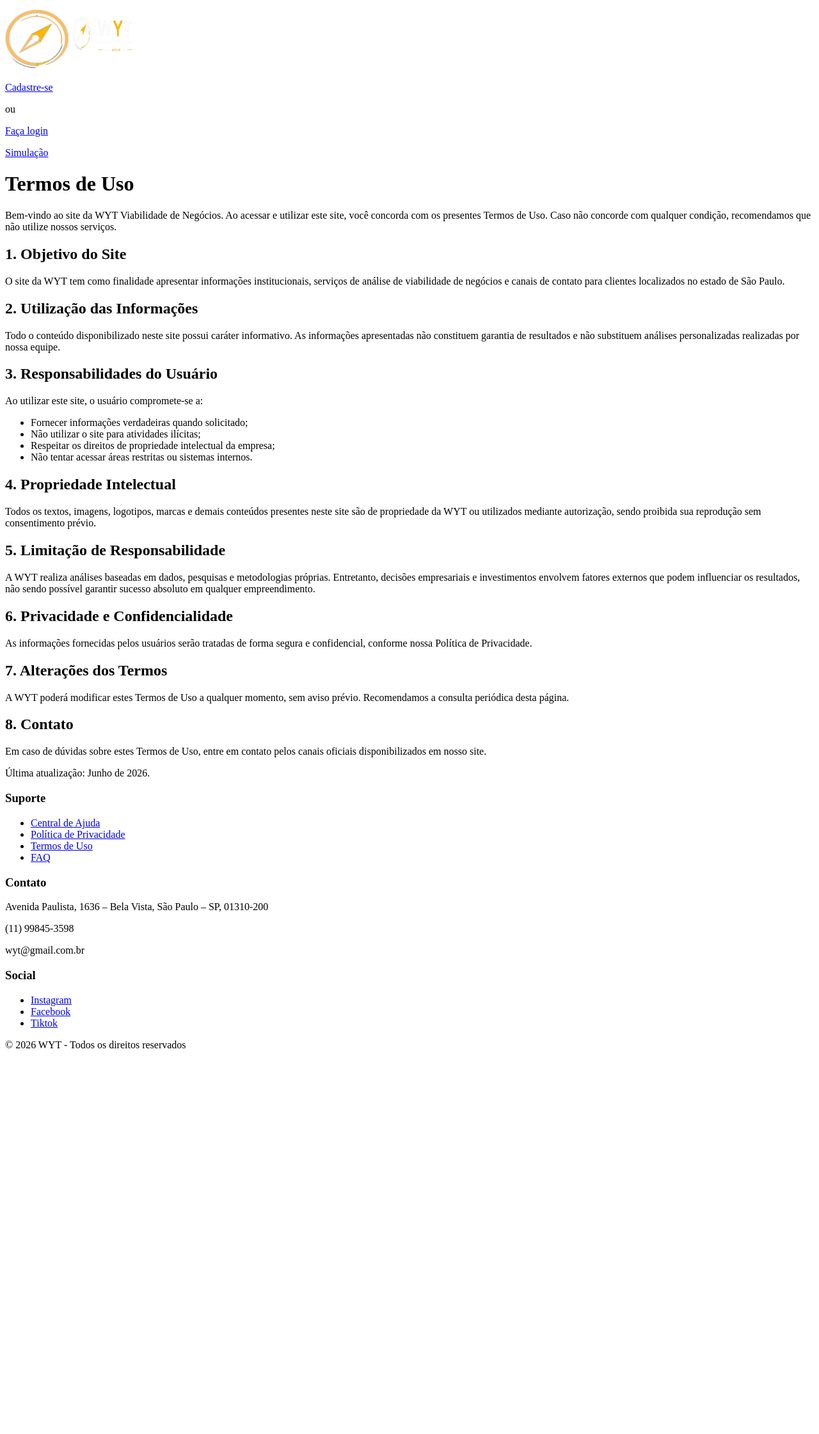
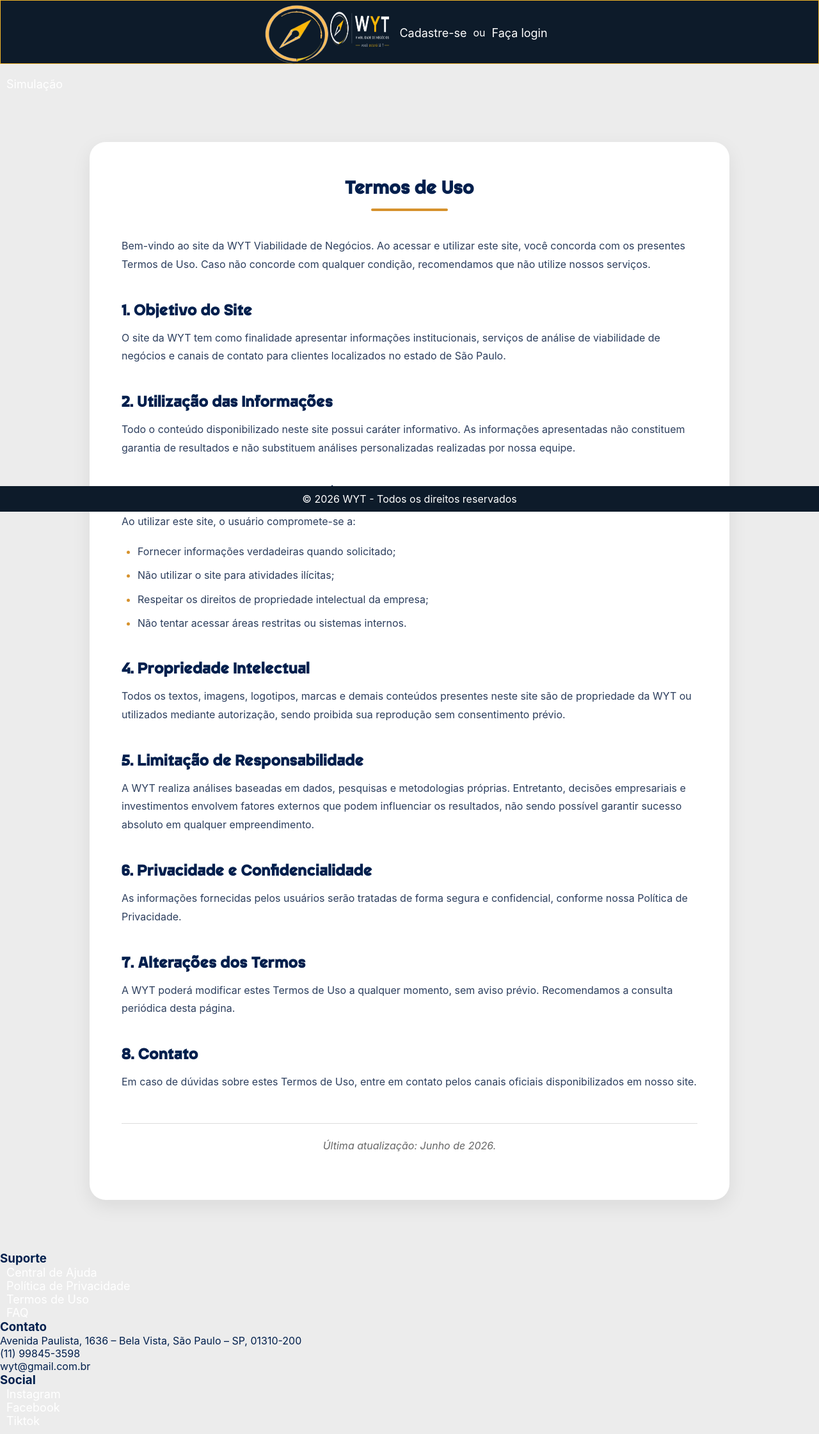
Before and after one commit to Vtr-Cardoso69/Viabilidade-WYT, a PHP site: page /viabilidade-wyt/rodape/termos.php in a window 1280 px wide. Shown: the whole page at 64% size. Before the commit the page ends 1639 px from the top, so only its background shows below. Run offline with PHP 8.4, Linux system fonts and the light colour scheme.

Commit message:
inicio da estilização da pag termos

```diff
--- /dev/null
+++ b/CSS/termos.css
@@ -0,0 +1,154 @@
+  @font-face {
+    font-family: "Neogen";
+    src: url("font/Neogen-Black.ttf");
+  }
+
+*{
+    margin: 0;
+    padding: 0;
+    box-sizing: border-box;
+}
+
+
+a {
+    width: 4%;
+    padding: 10px;
+
+
+    color: #ffffff;
+    font-size: 18px;
+    cursor: pointer;
+    text-align: center;
+    text-decoration: none;
+}
+
+footer{
+    background-color: #0d1b2a;
+    color: #ffffff;
+    text-align: center;
+    padding: 10px;
+    position: fixed;
+    bottom: 0;
+    width: 100%;
+}
+
+header{
+    display: flex;
+    justify-content: center;
+    align-items: center;
+
+}
+
+.nav1{
+    height: 100px;
+
+    background: #0d1b2a;
+
+    align-items: center;
+
+    padding: 0 40px;
+
+    border: #f0b429 1px solid;
+
+    color: white;
+}
+
+ .nav1 p a{
+    text-decoration: none;
+    color: white;
+
+
+      transition: all 0.3s ease;
+    }
+
+.nav1 p:hover a:hover {
+
+color: rgb(255, 255, 255);
+      border-bottom: 2px solid #f0b429;
+
+    transition: 0.3s;
+
+  }
+
+
+.logo{
+    width: 220px;
+    height: 100px;
+    align-items: center;
+    margin-right: 45%;
+    margin-left: auto;
+
+}
+
+body{
+    background: #ececec;
+    font-family: "Inter", sans-serif;
+    color: #001f4d;
+    margin: 0;
+    padding: 0;
+}
+
+.termos{
+    max-width: 1000px;
+    margin: 80px auto;
+    padding: 50px;
+    background: #fff;
+    border-radius: 25px;
+    box-shadow: 0 10px 30px rgba(0,0,0,.08);
+}
+
+.termos h1{
+    font-family: "Neogen", serif;
+    font-size: 1.8rem;
+    color: #001f4d;
+    text-align: center;
+    margin-bottom: 40px;
+    position: relative;
+}
+
+.termos h1::after{
+    content: "";
+    display: block;
+    width: 120px;
+    height: 4px;
+    background: #d6922d;
+    margin: 15px auto 0;
+    border-radius: 10px;
+}
+
+.termos h2{
+    font-family: "Neogen", serif;
+    color: #001f4d;
+    margin-top: 40px;
+    margin-bottom: 15px;
+}
+
+.termos p{
+    line-height: 1.8;
+    color: #2c3e5d;
+    margin-bottom: 20px;
+}
+
+.termos ul{
+    margin: 20px 0;
+    padding-left: 25px;
+}
+
+.termos li{
+    margin-bottom: 12px;
+    line-height: 1.6;
+    color: #2c3e5d;
+}
+
+.termos li::marker{
+    color: #d6922d;
+}
+
+.termos p:last-child{
+    text-align: center;
+    font-style: italic;
+    color: #666;
+    margin-top: 50px;
+    border-top: 1px solid #ddd;
+    padding-top: 20px;
+}
--- a/rodape/termos.php
+++ b/rodape/termos.php
@@ -3,11 +3,13 @@
 <head>
     <meta charset="UTF-8">
     <title>Termos de Uso - WYT</title>
+     <link rel="stylesheet" href="../CSS/termos.css">
 </head>
 <body>
+    <nav class="nav1">
    <header>
-        <img width="100" height="100" src="img/bussola.png" alt="Bússola">
-        <img width="100" height="100" src="img/logo.png" alt="Logo">
+        <img width="100" height="100" src="../img/bussola.png" alt="Bússola">
+        <img width="100" height="100" src="../img/logo.png" alt="Logo">
         <?php
     if (isset($_SESSION['empresa_id'])) {
         echo "<p><a href='Pages/perfilUsuarios.php?id=" . $_SESSION['empresa_id'] . "'>Bem-vindo(a), " . $_SESSION['nome'] . "!</a></p>";
@@ -17,7 +19,7 @@
 
     ?>
     </header>
-
+    </nav>
     <nav>
             <a href="#"></a>
             <a href="#"></a>
@@ -36,7 +38,10 @@ if (isset($_SESSION['empresa_id'])) {
     }
 }
 ?>
+
+<section class="termos">
     <h1>Termos de Uso</h1>
+
 
     <p>
         Bem-vindo ao site da WYT Viabilidade de Negócios. Ao acessar e utilizar este site,
@@ -44,7 +49,9 @@ if (isset($_SESSION['empresa_id'])) {
         recomendamos que não utilize nossos serviços.
     </p>
 
+
     <h2>1. Objetivo do Site</h2>
+
 
     <p>
         O site da WYT tem como finalidade apresentar informações institucionais,
@@ -60,6 +67,7 @@ if (isset($_SESSION['empresa_id'])) {
         substituem análises personalizadas realizadas por nossa equipe.
     </p>
 
+
     <h2>3. Responsabilidades do Usuário</h2>
 
     <p>Ao utilizar este site, o usuário compromete-se a:</p>
@@ -70,6 +78,7 @@ if (isset($_SESSION['empresa_id'])) {
         <li>Respeitar os direitos de propriedade intelectual da empresa;</li>
         <li>Não tentar acessar áreas restritas ou sistemas internos.</li>
     </ul>
+
 
     <h2>4. Propriedade Intelectual</h2>
 
@@ -97,10 +106,12 @@ if (isset($_SESSION['empresa_id'])) {
 
     <h2>7. Alterações dos Termos</h2>
 
-    <p>
-        A WYT poderá modificar estes Termos de Uso a qualquer momento, sem aviso
-        prévio. Recomendamos a consulta periódica desta página.
-    </p>
+
+        <p>
+            A WYT poderá modificar estes Termos de Uso a qualquer momento, sem aviso
+            prévio. Recomendamos a consulta periódica desta página.
+        </p>
+
 
     <h2>8. Contato</h2>
 
@@ -112,8 +123,8 @@ if (isset($_SESSION['empresa_id'])) {
     <p>
         Última atualização: Junho de 2026.
     </p>
+</section>
 
-   <footer >
 
      <div>
       <h3>Suporte</h3>
@@ -140,7 +151,7 @@ if (isset($_SESSION['empresa_id'])) {
         <li><a href="#">Tiktok</a></li>
       </ul>
     </div>
-
+<footer >
     <p>&copy; 2026 WYT - Todos os direitos reservados</p>
 </footer>
 </body>
```
